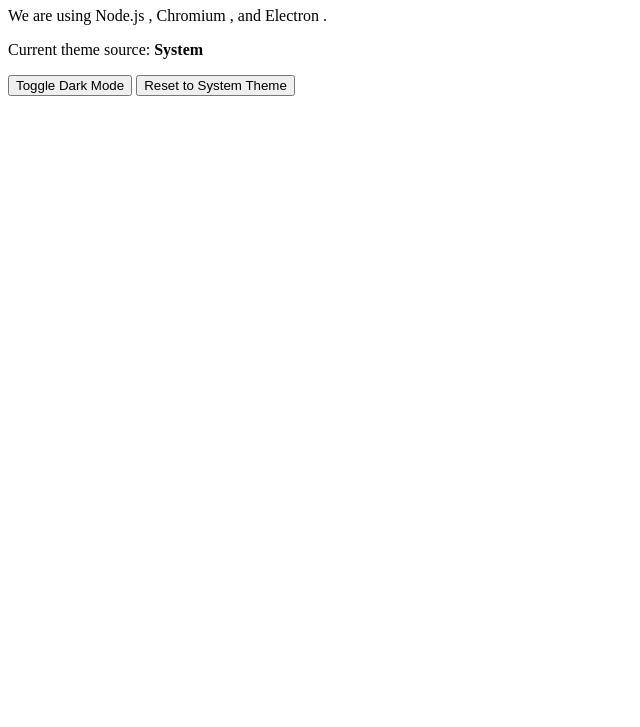
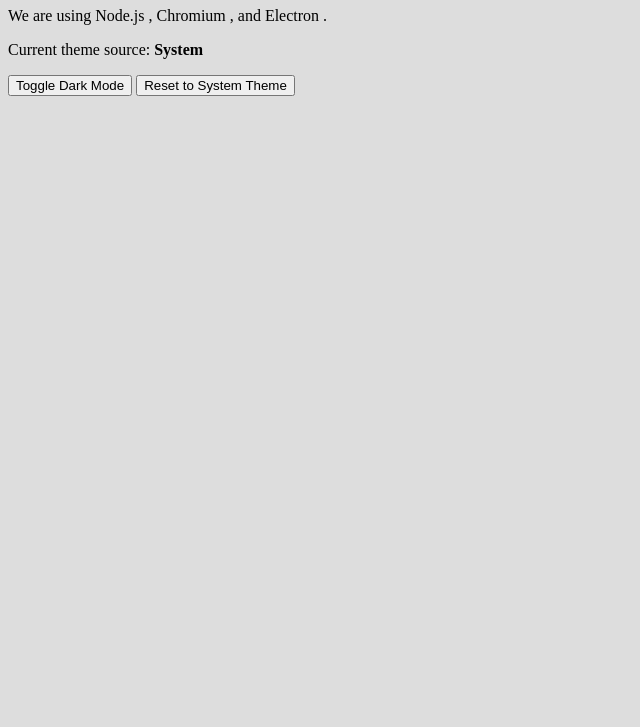
Before and after one commit to victranfield/testing-desktop-app-frameworks, an Electron app: page index.html in a window 800 px wide. Shown: the part 73-800 px from the top of the page, without its empty margins (0-640 px from the left). Drawn offline with Linux system fonts and the light colour scheme.

Commit message:
stylesheet linked

```diff
--- a/index.html
+++ b/index.html
@@ -3,7 +3,8 @@
   <head>
     <meta charset="UTF-8">
     <!-- https://developer.mozilla.org/en-US/docs/Web/HTTP/CSP -->
-    <meta http-equiv="Content-Security-Policy" content="default-src 'self'; script-src 'self'">
+    <meta http-equiv="Content-Security-Policy" content="script-src 'self' 'unsafe-inline';" />
+    <link rel="stylesheet" type="text/css" href="./styles.css">
     <title>Hello World!</title>
 
   </head>
```
